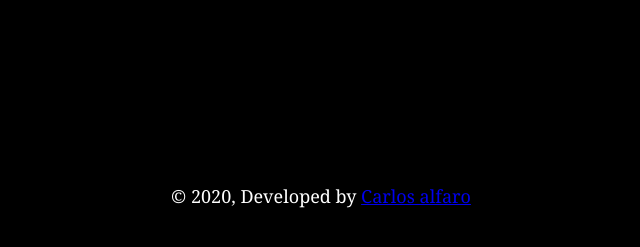
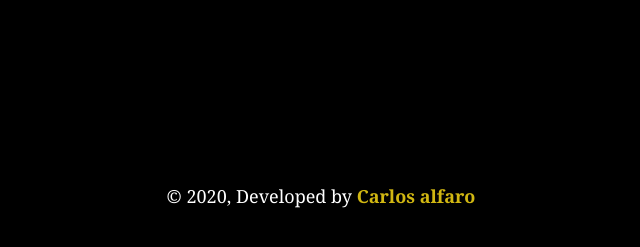
Before and after one commit to TheCarlosAlfaro/portfolio_2020, a Gatsby site: page / in a window 1280 px wide. Shown: the part 537-784 px from the top of the page, without its empty margins (319-959 px from the left). Built offline with nearby package versions, Linux system fonts and the light colour scheme; Gatsby itself is replaced by a stand-in of ours.

Commit message:
Styles footer link

```diff
--- a/src/components/layout.css
+++ b/src/components/layout.css
@@ -647,3 +647,9 @@ pre tt:after {
     font-size: 1.5rem;
   }
 }
+
+.footer-link {
+  color: #d1b712;
+  text-decoration: none;
+  font-weight: bold;
+}
--- a/src/components/layout.js
+++ b/src/components/layout.js
@@ -29,7 +29,9 @@ const Layout = ({ children }) => {
         <footer id="connect" className="social-footer">
           © {new Date().getFullYear()}, Developed by
           {` `}
-          <a href="https://www.carlosalfaro.dev">Carlos alfaro</a>
+          <a href="https://www.carlosalfaro.dev" className="footer-link">
+            Carlos alfaro
+          </a>
         </footer>
       </div>
     </>
```
